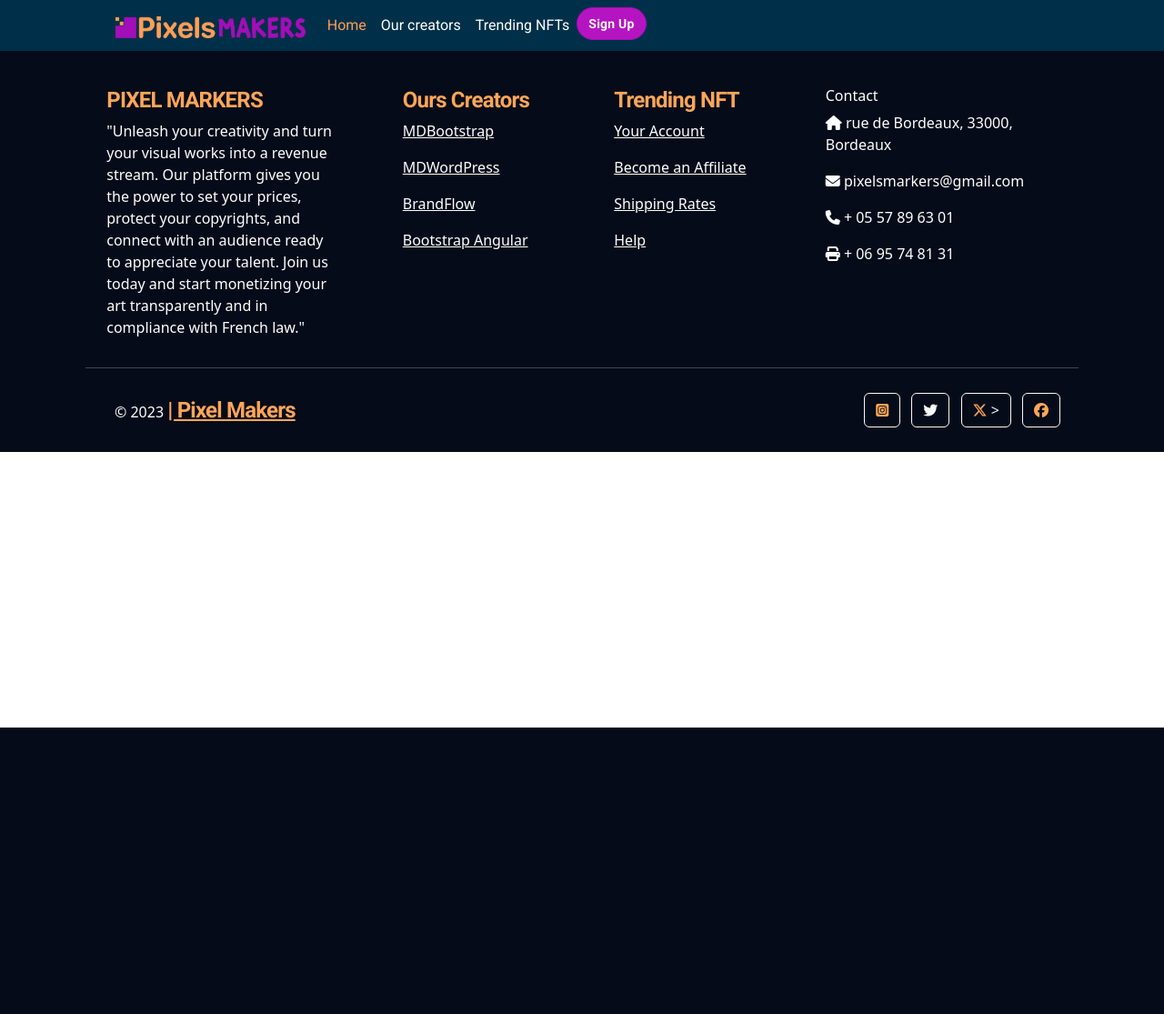
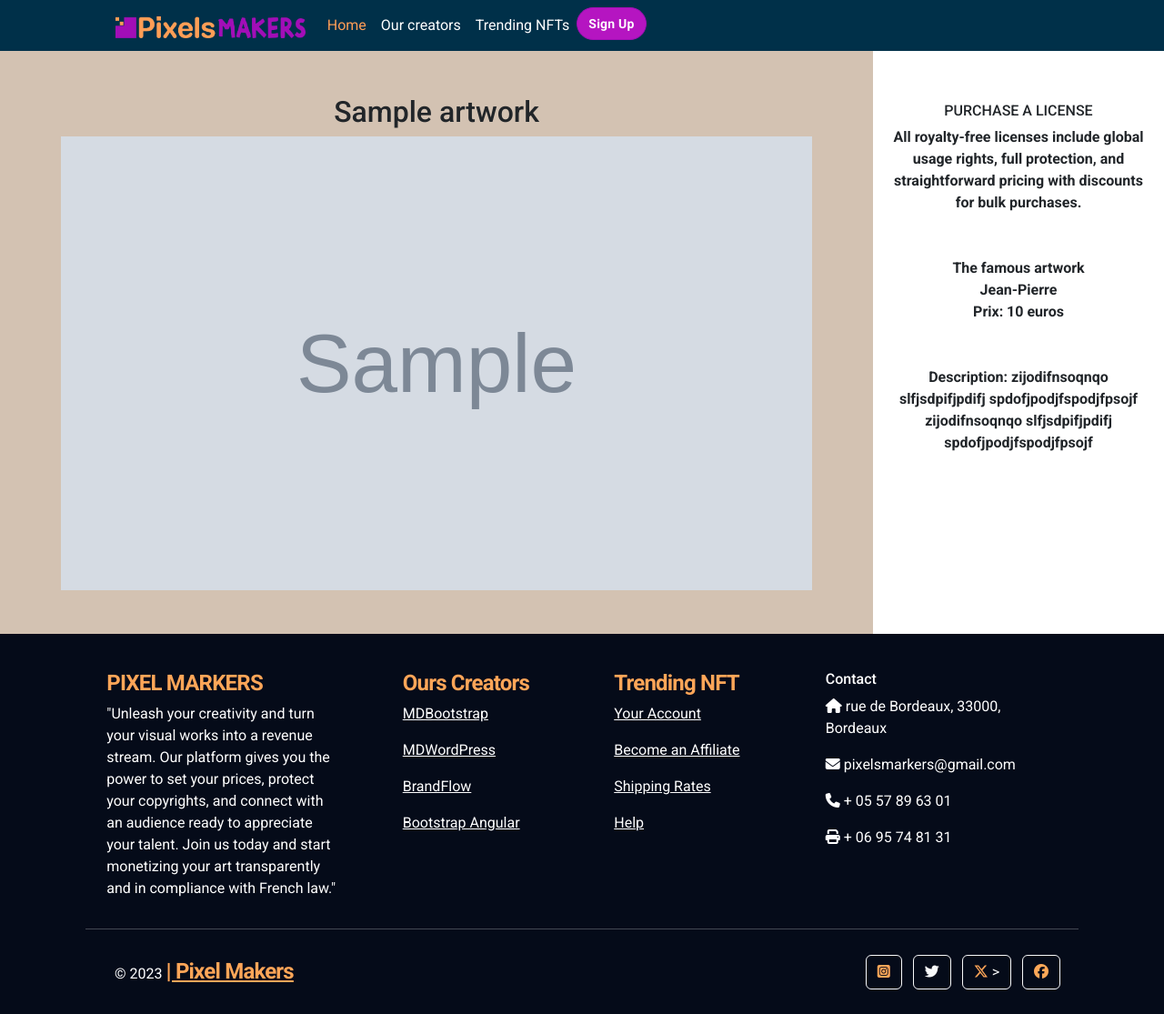
Before and after one commit to Tomasspit2/NFT-project, a Symfony app: template templates/artwork/show.html.twig in a window 1280 px wide. Shown: the whole page at 91% size. Before the commit the page ends 800 px from the top, so only its background shows below. Run offline with Twig, Linux system fonts and the light colour scheme; the template is opened without the code that fills it: most values are stand-ins (such as "Sample title", 1, 10 or a date in 2020); grey boxes marked "Sample" are stand-in pictures; some libraries are stand-ins or nearby versions.

Commit message:
single-page

```diff
--- a/public/css/index.css
+++ b/public/css/index.css
@@ -2,3 +2,4 @@
 @import "navBar.css";
 @import "homepage-creators.css";
 @import "footer.css";
+@import "show-main.css";
--- /dev/null
+++ b/public/css/show-main.css
@@ -0,0 +1,32 @@
+*{
+    font-family: 'Roboto', sans-serif;
+}
+
+.cd-flexbox{
+    display:flex;
+    font-weight: bolder;
+}
+.cd-container-a {
+    width: 75%;
+    background-color: #D3C2B2;
+}
+.cd-container-a h2{
+    margin-top: 0;
+}
+.cd-container-b {
+    width: 25%;
+}
+.cd-single-img {
+    object-fit: cover;
+}
+
+@media only screen and (max-width: 1075px) {
+    .cd-flexbox{
+        flex-direction: column;
+        background-color: #D3C2B2;
+    }
+
+    .cd-container-b {
+        margin-bottom: 97px;
+    }
+}
--- a/src/Controller/HomepageController.php
+++ b/src/Controller/HomepageController.php
@@ -10,10 +10,10 @@ use Symfony\Component\Routing\Annotation\Route;
 class HomepageController extends AbstractController
 {
     #[Route('/homepage', name: 'app_homepage')]
-    public function index(Artwork $artwork): Response
+    public function index(): Response
     {
         return $this->render('homepage/index.html.twig', [
-            'artwork' => $artwork,
+
         ]);
     }
 
--- a/src/Entity/Artwork.php
+++ b/src/Entity/Artwork.php
@@ -85,7 +85,7 @@ class Artwork
         return $this;
     }
 
-    public function getImageUrl(): ?string
+    public function getimage_url(): ?string
     {
         return $this->image_url;
     }
--- a/templates/artwork/show.html.twig
+++ b/templates/artwork/show.html.twig
@@ -1 +1,48 @@
 {% extends 'base.html.twig' %}
+
+{% block title %}PixelMakers!{% endblock %}
+
+{% block body %}
+
+
+
+
+
+
+
+<div class="cd-flexbox">
+
+    <div class="container p-5 cd-container-a">
+        <h2 class="text-center">{{ artwork.name }}</h2>
+        <div class="d-flex justify-content-center">
+            <img class="cd-single-img" src="{{ artwork.image_url }}" alt="Image description" style="width: 826px; height: 499px;">
+        </div>
+    </div>
+
+    <div class="container pt-5 cd-container-b text-center">
+        <div class="cd-licence-section">
+            <h6 class="cd-licence-title mt-2">PURCHASE A LICENSE</h6>
+            <p class="cd-licence-p mb-5">All royalty-free licenses include global usage rights, full protection, and straightforward pricing with discounts for bulk purchases.</p>
+        </div>
+        <div class="cd-artist-section">
+            <div class="cd-artist-title">The famous artwork</div>
+            <div class="cd-artist">Jean-Pierre </div>
+            <div class="cd-artist-price mb-5"><span>Prix: </span>{{ artwork.price }}<span> euros</span></div>
+        </div>
+        <div class="cd-art-descrition"><span>Description: </span>zijodifnsoqnqo slfjsdpifjpdifj spdofjpodjfspodjfpsojf zijodifnsoqnqo slfjsdpifjpdifj spdofjpodjfspodjfpsojf</div>
+    </div>
+
+</div>
+
+
+
+
+
+
+
+
+    {{ dump(artwork.userArtwork) }}
+
+
+
+{% endblock %}
```
